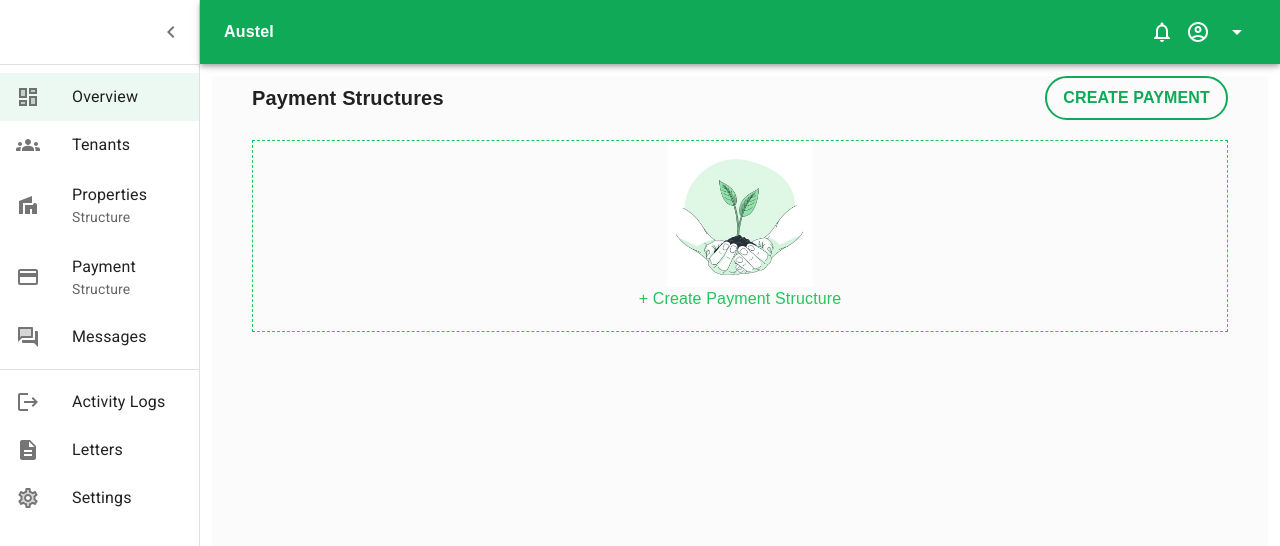
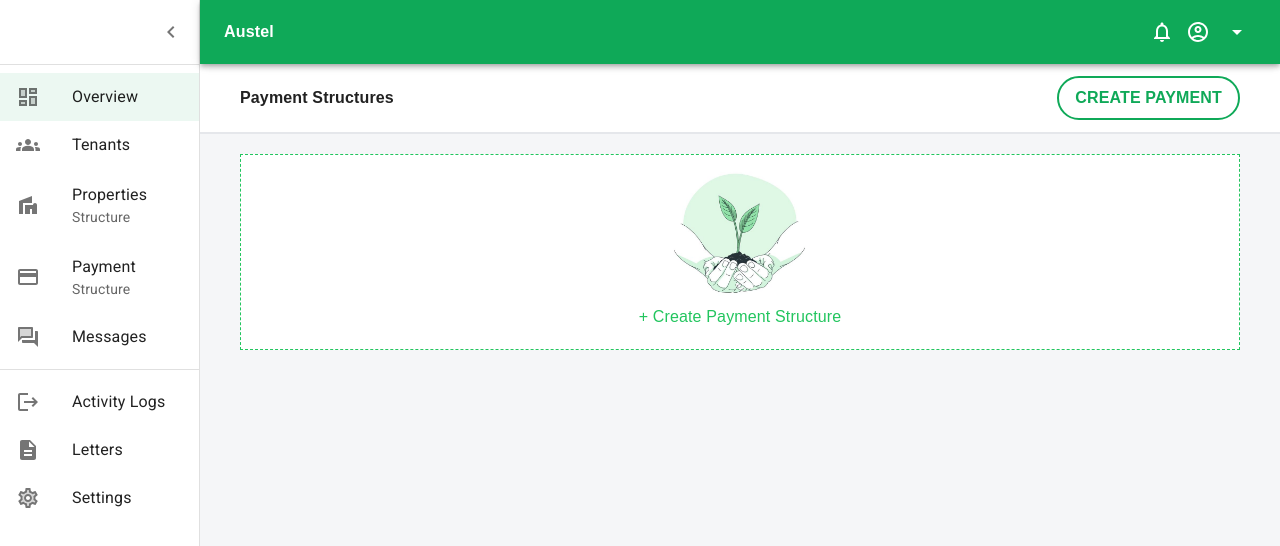
Before and after one commit to danielafriheart/Austel-Frontend, a React (Create React App) app: page /dashboard/payments in a window 1280 px wide. Shown: the top 546 px of the page. Built offline with nearby package versions, Linux system fonts and the light colour scheme; a web font is replaced by a local one.

Commit message:
improvements

```diff
--- a/src/agent/dash/dashboard.jsx
+++ b/src/agent/dash/dashboard.jsx
@@ -261,9 +261,9 @@ export default function MiniDrawer() {
                 </List>
             </Drawer>
 
-            <div className='p-3 w-screen '>
+            <div className='w-screen '>
                 <DrawerHeader />
-                <Typography paragraph className='p-0 w-full bg-[#FBFBFB]'>
+                <Typography paragraph className='p-0 w-full bg-[#F5F6F8]'>
                     <Outlet />
                 </Typography>
             </div>
--- a/src/agent/dash/pages/home.jsx
+++ b/src/agent/dash/pages/home.jsx
@@ -16,12 +16,12 @@ import TransitionalModal from "../components/transitional";
 export default function home() {
     return (
         <React.Fragment>
-            <div className="md:px-10 sm:px-3 flex justify-between items-center pb-3 border-b-2">
+            <div className="md:px-10 sm:px-3 flex justify-between items-center py-3 border-b-2 bg-white">
                 <h1 className="font-bold">  Dashboard</h1>
                 <TransitionalModal />
             </div>
             <div className='grid lg:grid-cols-[65%,35%] md:grid-cols-[repeat(1,100%)]'>
-                <div className="py-5 md:px-[3em] sm:px-3 border-r-2">
+                <div className="py-5 md:px-[3em] sm:px-3 border-r-2  bg-white">
 
                     {/* Chart section */}
                     <div className='pb-10 w-full'>
--- a/src/agent/dash/pages/payment.jsx
+++ b/src/agent/dash/pages/payment.jsx
@@ -69,14 +69,13 @@ function Payment() {
                     <Button onClick={handleSave}>Save</Button>
                 </DialogActions>
             </Dialog >
+            <div className="md:px-10 sm:px-3 flex justify-between items-center py-3 border-b-2 bg-white">
+                <h1 className="font-bold">  Payment Structures</h1>
+                <button className='rounded-full px-4 py-2 text-austel-green border-2 border-austel-green font-bold' onClick={handleClickOpen}>
+                    CREATE PAYMENT
+                </button>
+            </div>
             <div className='lg:px-10 md:px-3 min-h-[100vh]'>
-                <header className='flex items-center justify-between'>
-                    <h1 className="font-bold text-xl">  Payment Structures</h1>
-                    <button className='rounded-full px-4 py-2 text-austel-green border-2 border-austel-green font-bold' onClick={handleClickOpen}>
-                        CREATE PAYMENT
-                    </button>
-                </header>
-
                 <div>
                     {
                         paymentStructures.length > 0 &&
@@ -108,7 +107,7 @@ function Payment() {
                 </div>
                 {
                     paymentStructures < 1 &&
-                    <div className="pb-5 flex items-center justify-center border-dashed border-green-500  border text-green-500 mt-5 flex-col hover:cursor-pointer" onClick={handleClickOpen}>
+                    <div className="pb-5 flex items-center justify-center border-dashed border-green-500  border text-green-500 mt-5 flex-col hover:cursor-pointer bg-white" onClick={handleClickOpen}>
                         <img src={PayImg} alt="" className='lg:w-[15%] md:w-[25%] w-[15%]' />
                         +  Create Payment Structure
                     </div>
--- a/src/agent/dash/pages/properties.jsx
+++ b/src/agent/dash/pages/properties.jsx
@@ -6,14 +6,14 @@ import propertyImg from "./../../../assets/property.jpg";
 function Properties() {
     return (
         <>
-            <div className="md:px-10 sm:px-3 flex justify-between items-center pb-3 border-b-2">
+            <div className="md:px-10 sm:px-3 flex justify-between items-center py-3 border-b-2 bg-white">
                 <h1 className="font-bold">  Properties</h1>
                 <TransitionalModal />
             </div>
-            <div className='py-5 md:px-10 sm:px-3 '>
-                <div className="w-full flex shadow-md bg-gray-50 rounded-lg">
+            <div className='py-5 md:px-10 sm:px-3 h-screen'>
+                <div className="w-full flex rounded-lg">
                     <img src={propertyImg} alt="" className='w-[9em]' />
-                    <div className="flex w-full">
+                    <div className="flex w-full bg-white">
                         <h1 className='font-bold'>Property Type</h1>
                     </div>
                 </div>
```
Also changed, not shown: src/assets/property.jpg.
